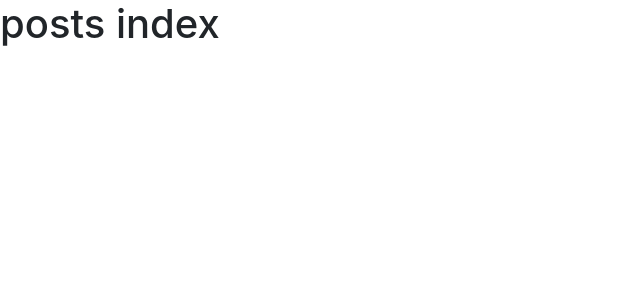
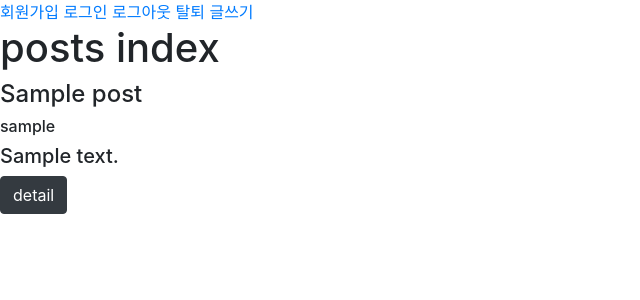
Before and after one commit to mandaringit/basic-community, a Django app: page /posts/ in a window 1280 px wide. Shown: the top 300 px of the page, without its empty margins (0-640 px from the left). Run offline with Django 3.2, Linux system fonts and the light colour scheme; tables that the repository leaves empty hold one stand-in row (values such as "Sample post"); some libraries are stand-ins or nearby versions.

Commit message:
post read,update,delete 추가

```diff
--- a/Community/templates/base.html
+++ b/Community/templates/base.html
@@ -11,6 +11,11 @@
 </head>
 
 <body>
+  <a href="{%url 'accounts:signup'%}">회원가입</a>
+  <a href="{%url 'accounts:login'%}">로그인</a>
+  <a href="{%url 'accounts:logout'%}">로그아웃</a>
+  <a href="#">탈퇴</a>
+  <a href="{%url 'posts:create'%}">글쓰기</a>
   {%block body%}
   {%endblock%}
 
--- a/posts/forms.py
+++ b/posts/forms.py
@@ -5,4 +5,4 @@ from .models import Post
 class PostForm(forms.ModelForm):
     class Meta:
         model = Post
-        fields = ['content']
+        fields = ['title', 'content']
--- a/posts/models.py
+++ b/posts/models.py
@@ -6,5 +6,6 @@ from django.conf import settings
 class Post(models.Model):
     user = models.ForeignKey(settings.AUTH_USER_MODEL,
                              on_delete=models.CASCADE)
+    title = models.CharField(max_length=150)
     content = models.TextField()
     created_at = models.DateTimeField(auto_now_add=True)
--- a/posts/templates/posts/index.html
+++ b/posts/templates/posts/index.html
@@ -1,4 +1,10 @@
 {%extends 'base.html'%}
 {%block body%}
 <h1>posts index</h1>
+{% for post in posts %}
+<h4>{{post.title}}</h4>
+<h6>{{post.user.username}}</h6>
+<h5>{{post.content}}</h5>
+<a class="btn btn-dark" href="{%url 'posts:detail' post.id%}">detail</a>
+{% endfor %}
 {%endblock%}
--- a/posts/urls.py
+++ b/posts/urls.py
@@ -5,4 +5,7 @@ app_name = 'posts'
 urlpatterns = [
     path('', views.index, name='index'),
     path('create/', views.create, name='create'),
+    path('<int:post_id>/', views.detail, name='detail'),
+    path('<int:post_id>/update', views.update, name='update'),
+    path('<int:post_id>/delete', views.delete, name='delete'),
 ]
--- a/posts/views.py
+++ b/posts/views.py
@@ -1,11 +1,13 @@
-from django.shortcuts import render, redirect
+from django.shortcuts import render, redirect, get_object_or_404
 from .forms import PostForm
 from django.contrib.auth.decorators import login_required
+from .models import Post
 # Create your views here.
 
 
 def index(req):
-    return render(req, 'posts/index.html')
+    posts = Post.objects.all()
+    return render(req, 'posts/index.html', {'posts': posts})
 
 
 @login_required
@@ -21,3 +23,37 @@ def create(req):
     else:
         form = PostForm()
     return render(req, 'posts/form.html', {'form': form})
+
+
+def detail(req, post_id):
+    post = get_object_or_404(Post, id=post_id)
+    return render(req, 'posts/detail.html', {'post': post})
+
+
+def update(req, post_id):
+    post = get_object_or_404(Post, id=post_id)
+    user = req.user
+
+    if post.user != user:
+        return redirect('posts:detail', post_id)
+    else:
+        if req.method == "POST":
+            form = PostForm(req.POST, instance=post)
+            if form.is_valid():
+                form.save()
+                return redirect('posts:detail', post_id)
+        else:
+            form = PostForm(instance=post)
+
+        return render(req, 'posts/form.html', {'form': form})
+
+
+def delete(req, post_id):
+    post = get_object_or_404(Post, id=post_id)
+
+    if post.user != req.user:
+        return redirect('posts:detail', post_id)
+    else:
+        post.delete()
+
+    return redirect('posts:index')
```
Also changed, not shown: posts/templates/posts/detail.html (added, +14 -0 lines), posts/migrations/0002_post_title.py (added).
